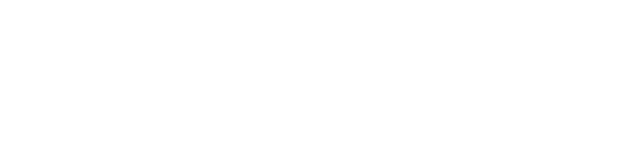
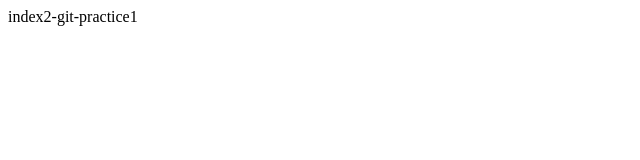
Before and after one commit to Egyh/git-practice, a plain HTML site: page index2.html in a window 1280 px wide. Shown: the whole page, without its empty margins (0-640 px from the left). Drawn offline with Linux system fonts and the light colour scheme.

Commit message:
fix: index2の表示を変更

```diff
--- a/index2.html
+++ b/index2.html
@@ -6,6 +6,6 @@
     <title>Document</title>
 </head>
 <body>
-
+    <div>index2-git-practice1</div>
 </body>
 </html>
```
